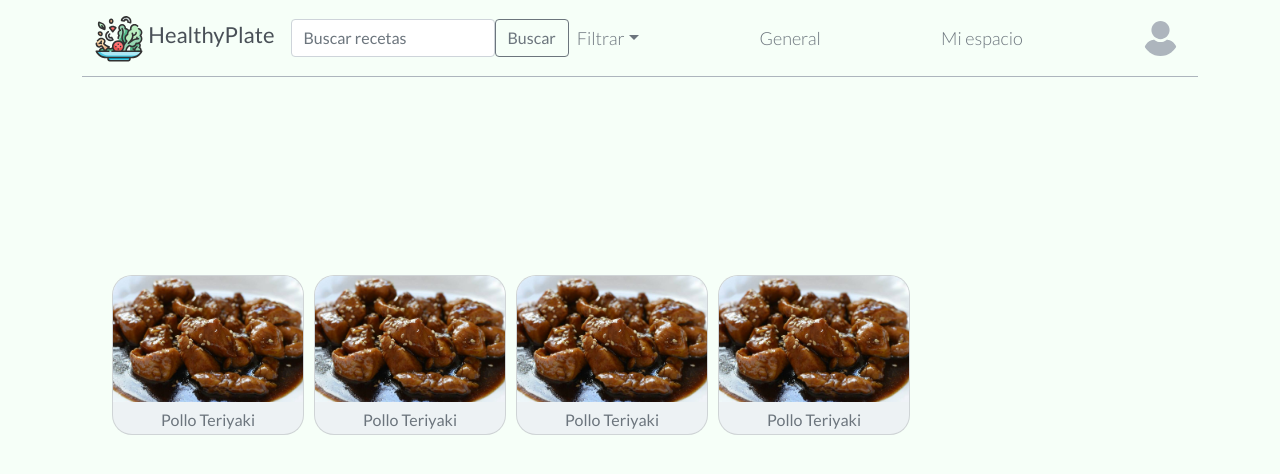
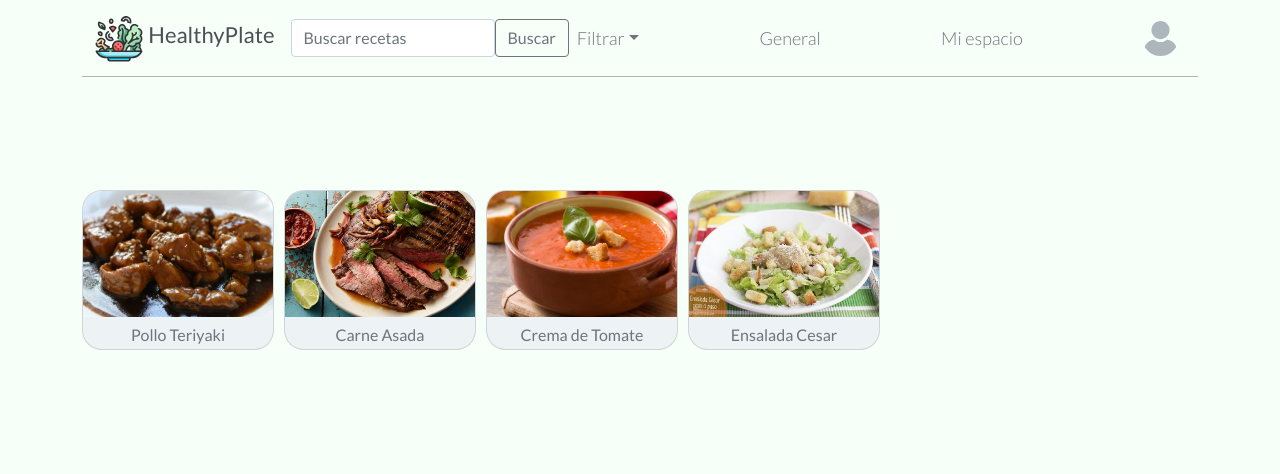
Before and after one commit to jvalentinavelez/healthyPlateFront, a React (Create React App) app: page / in a window 1280 px wide. Shown: the top 474 px of the page. Built offline with nearby package versions, Linux system fonts and the light colour scheme.

Commit message:
Implementación datos de prueba

```diff
--- a/src/components/Receta/Receta.css
+++ b/src/components/Receta/Receta.css
@@ -6,15 +6,14 @@
     position: relative;
     display: inline-block;
     margin-right: 10px;
-    font-size: 20px;
     cursor: pointer;
     transition: 450ms all;
-    -webkit-transform-origin: center left;
-    transform-origin: center left;
+    -webkit-transform-origin: center;
+    transform-origin: center right;
 }
 .Card:hover ~ .Card{
     -webkit-transform: translate3d(100px, 0, 0);
-    transform: translate3d(100px, 0, 0);
+    transform: translate3d(50px, 0, 0);
 }
 .Card:hover{
     opacity: 1;
--- a/src/components/Receta/Receta.js
+++ b/src/components/Receta/Receta.js
@@ -3,22 +3,13 @@
 
 
 
-function Receta(){
-/*
-    const [receta, setReceta] = useState(undefined);
-
-    useEffect(() => {
-    fetch(`http://localhost:3000/json/${id}.json`)
-        .then((response) => response.json())
-        .then((data) => setPelicula(data));
-    }, [id]); */
-
+function Receta({name, image}){
 
     return(
     <Card style={{width:'12rem'}} className="Card sm-2">
-        <Card.Img className="CardImage"variant="top" src="/img/teriyaki.jpg" />
+        <Card.Img className="CardImage"variant="top" src={image} />
         <Card.Body className="CardBody">
-            <Card.Subtitle className="CardSubtitle mb-2 text-muted">Pollo Teriyaki</Card.Subtitle>
+            <Card.Subtitle className="CardSubtitle mb-2 text-muted">{name}</Card.Subtitle>
         </Card.Body>
     </Card>
     );
--- a/src/components/Recetas/Recetas.css
+++ b/src/components/Recetas/Recetas.css
@@ -4,7 +4,7 @@
 .carousel{
     width: 100%;
     overflow: scroll;
-    padding: 30px;
+    padding: 0px;
     position: relative;
 
 }
@@ -13,6 +13,6 @@
 }
 .carousel__container{
     white-space: nowrap;
-    margin: 70px 0px;
-    padding-bottom: 10px;
+    margin: 15px 0px;
+    padding-bottom: 5%;
 }
--- a/src/components/Recetas/Recetas.js
+++ b/src/components/Recetas/Recetas.js
@@ -1,16 +1,32 @@
 import "./Recetas.css";
+import { useState, useEffect } from "react";
 import Receta from "../Receta/Receta.js";
 
 function Recetas(){
+
+    const [Recetas, setRecetas] = useState([]);
+
+    useEffect(()=>{
+        fetch("./json/Recetas.json")
+        .then((response)=>response.json())
+        .then((data)=>setRecetas(data));
+    },[]);
+
 
     return(
         <>
             <section className="carousel">
                 <div className="carousel__container">
-                <Receta></Receta>
-                <Receta></Receta>
-                <Receta></Receta>
-                <Receta></Receta>
+                    {Recetas.map((receta)=>{
+                        if (receta.dayTime==='Almuerzo') {
+                            return(
+                                <Receta
+                                    name={receta.name}
+                                    image={receta.image}
+                                />
+                            );
+                        }
+                    })}
                 </div>
             </section>
 
```
